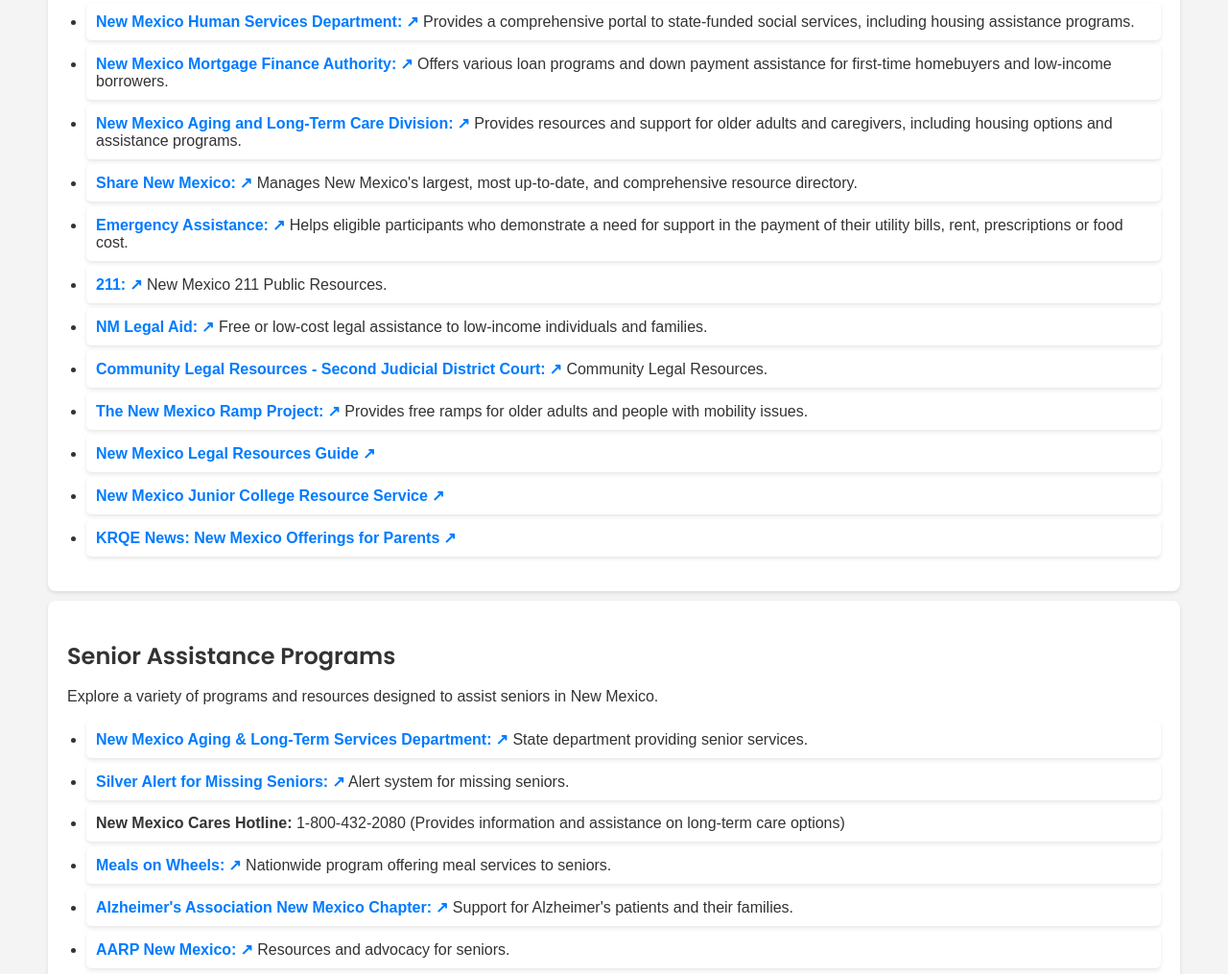
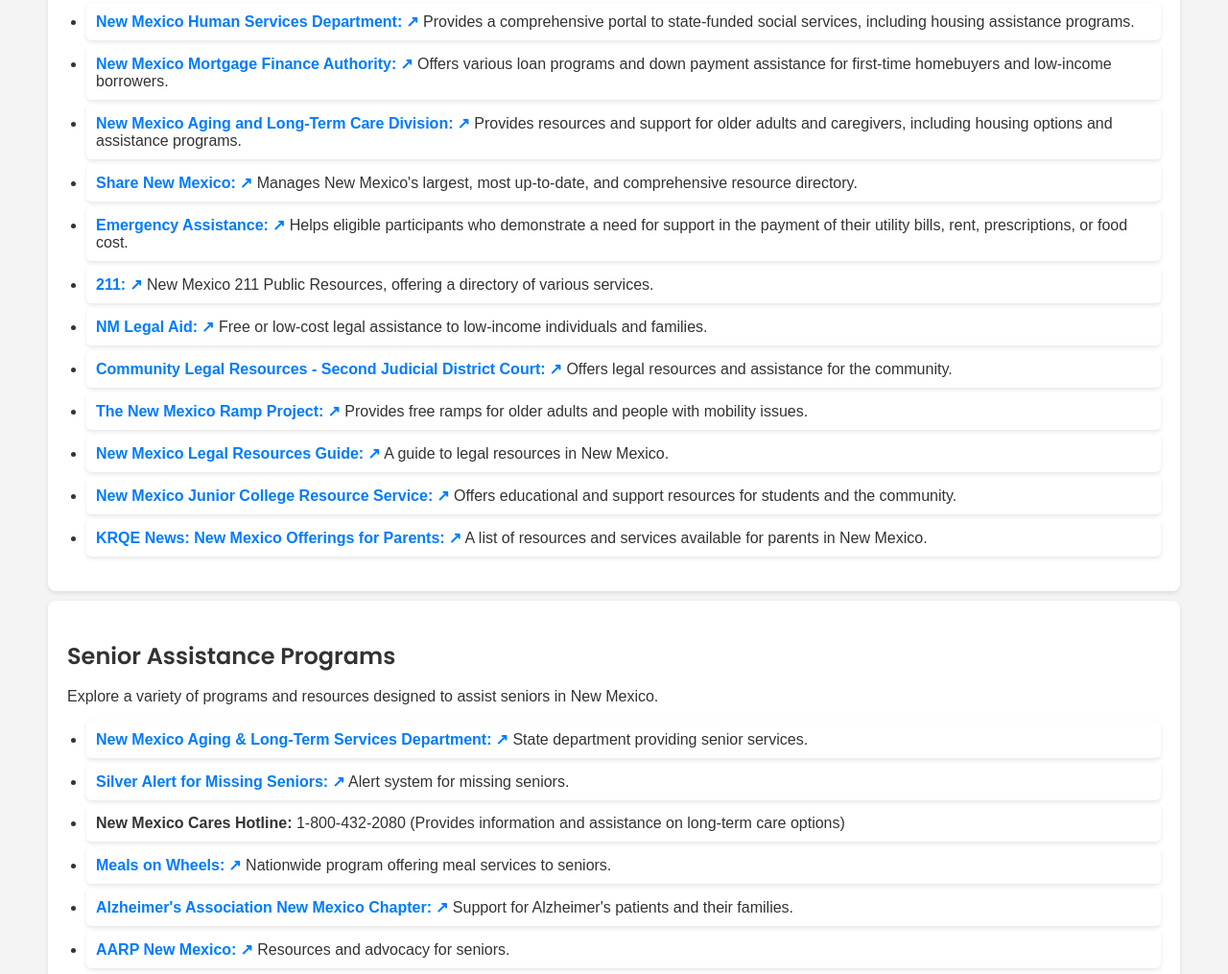
Before and after one commit to kmcarter2025/nmchw, a plain HTML site: page index.html in a window 1280 px wide. Shown: the part 810-1825 px from the top of the page at 96% size. Drawn offline with Linux system fonts and the light colour scheme.

Commit message:
Update index.html

```diff
--- a/index.html
+++ b/index.html
@@ -74,18 +74,17 @@
                     <li><a href="https://housingnm.org/"><strong>New Mexico Mortgage Finance Authority:</strong></a> Offers various loan programs and down payment assistance for first-time homebuyers and low-income borrowers.</li>
                     <li><a href="https://aging.nm.gov/"><strong>New Mexico Aging and Long-Term Care Division:</strong></a> Provides resources and support for older adults and caregivers, including housing options and assistance programs.</li>
                     <li><a href="https://sharenm.org"><strong>Share New Mexico:</strong></a> Manages New Mexico's largest, most up-to-date, and comprehensive resource directory.</li>
-                <li><a href="https://helpnm.com/programs/"><strong>Emergency Assistance:</strong></a> Helps eligible participants who demonstrate a need for support in the payment of their utility bills, rent, prescriptions or food cost.</li>
-                <li><a href="https://na0prd.icarol.com/landing.html?token=6cb2a16f-e672-4dad-a6ab-5255bd6ada78&cssMode=Publish&orgNum=152706&db=152706"><strong>211:</strong></a> New Mexico 211 Public Resources.</li>
+                    <li><a href="https://helpnm.com/programs/"><strong>Emergency Assistance:</strong></a> Helps eligible participants who demonstrate a need for support in the payment of their utility bills, rent, prescriptions, or food cost.</li>
+                    <li><a href="https://na0prd.icarol.com/landing.html?token=6cb2a16f-e672-4dad-a6ab-5255bd6ada78"><strong>211:</strong></a> New Mexico 211 Public Resources, offering a directory of various services.</li>
                     <li><a href="https://newmexicolegalaid.org/"><strong>NM Legal Aid:</strong></a> Free or low-cost legal assistance to low-income individuals and families.</li>
-                <li><a href="https://seconddistrictcourt.nmcourts.gov/home/community-legal-resources/"><strong>Community Legal Resources - Second Judicial District Court:</strong></a> Community Legal Resources.</li>
+                    <li><a href="https://seconddistrictcourt.nmcourts.gov/home/community-legal-resources/"><strong>Community Legal Resources - Second Judicial District Court:</strong></a> Offers legal resources and assistance for the community.</li>
                     <li><a href="http://www.nmramp.org/"><strong>The New Mexico Ramp Project:</strong></a> Provides free ramps for older adults and people with mobility issues.</li>
-                <li><a href="https://www.nmcourts.gov/wp-content/uploads/2023/04/Legal-Resources-Guide-w-SBNM-design-2.4.20212-3.pdf"><strong>New Mexico Legal Resources Guide</strong></a></li>
-                <li><a href="https://www.nmjc.edu/resource_service/"><strong>New Mexico Junior College Resource Service</strong></a></li>
-                <li><a href="https://www.krqe.com/news/new-mexico/heres-a-list-of-new-mexicos-offerings-for-parents/"><strong>KRQE News: New Mexico Offerings for Parents</strong></a></li>
+                    <li><a href="https://www.nmcourts.gov/wp-content/uploads/2023/04/Legal-Resources-Guide-w-SBNM-design-2.4.20212-3.pdf"><strong>New Mexico Legal Resources Guide:</strong></a> A guide to legal resources in New Mexico.</li>
+                    <li><a href="https://www.nmjc.edu/resource_service/"><strong>New Mexico Junior College Resource Service:</strong></a> Offers educational and support resources for students and the community.</li>
+                    <li><a href="https://www.krqe.com/news/new-mexico/heres-a-list-of-new-mexicos-offerings-for-parents/"><strong>KRQE News: New Mexico Offerings for Parents:</strong></a> A list of resources and services available for parents in New Mexico.</li>
                 </ul>
+            </section>
 
-
-        </section>
 
         <section id="senior-resources" class="resource-section">
             <h2>Senior Assistance Programs</h2>
```
Lines whose indentation alone changed are shown as unchanged.
